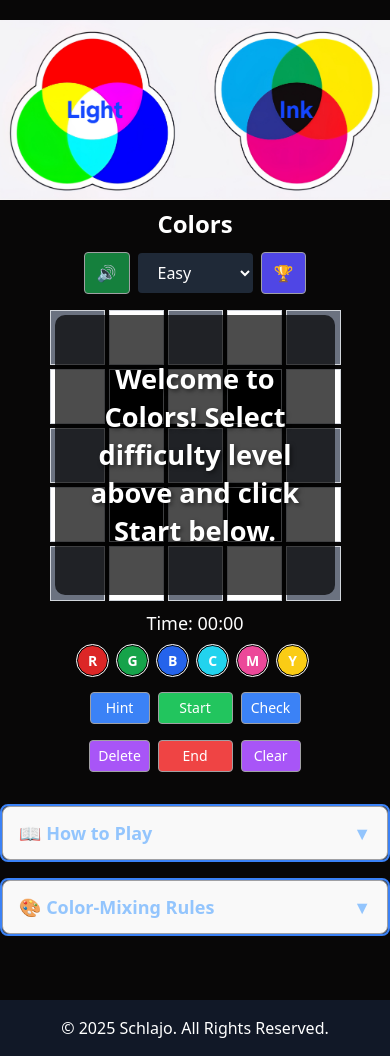
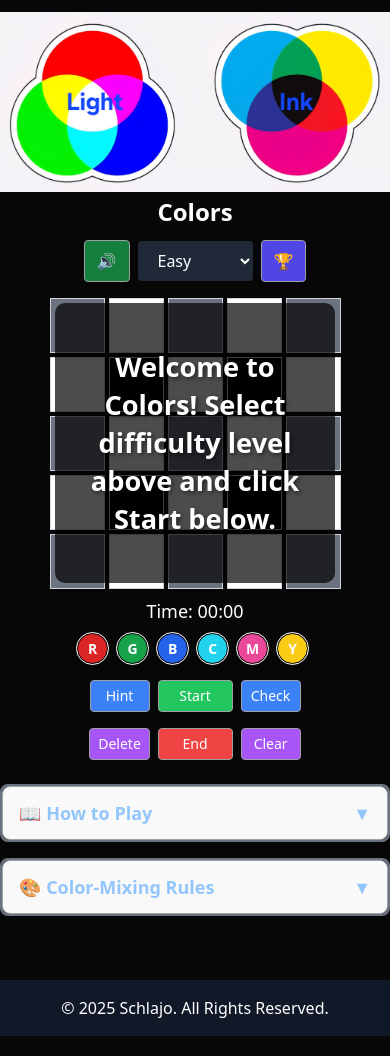
Before and after one commit to schlajo/colors-game, a React (Vite) app: page / in a window 390 px wide. Built offline with nearby package versions, Linux system fonts and the light colour scheme; no server answers.

Commit message:
May have made a very minor style change to make the How to Play button appear higher up on the start screen.

```diff
--- a/src/App.jsx
+++ b/src/App.jsx
@@ -998,11 +998,11 @@ const App = () => {
 
         {/* Center: Game Board and Controls */}
         <div className="flex flex-col items-center flex-1 lg:flex-none lg:w-[40%] lg:relative order-first lg:order-none">
-          <div className="flex justify-center mb-2 mt-5">
+          <div className="flex justify-center mb-1 mt-3 sm:mb-2 sm:mt-5">
             <img
               src={Venns}
               alt="Color Venn Diagrams"
-              className="max-w-[76] h-auto mx-auto"
+              className="max-w-[55] sm:max-w-[76] h-auto mx-auto"
             />
           </div>
           <h1 className="text-2xl font-bold mb-3">Colors</h1>
@@ -1237,12 +1237,12 @@ const App = () => {
         </div>
 
         {/* Mobile Collapsible Sections */}
-        <div className="lg:hidden w-full flex flex-col gap-4 mt-4 mb-8">
+        <div className="lg:hidden w-full flex flex-col gap-4 mt-2 mb-8">
           {/* How to Play Collapsible */}
-          <div className="bg-gray-700 rounded-lg overflow-hidden border-2 border-blue-500">
+          <div className="bg-gray-600 rounded-lg overflow-hidden border-2 border-gray-500">
             <button
               onClick={() => setShowHowToPlay(!showHowToPlay)}
-              className="w-full px-4 py-3 flex justify-between items-center text-blue-300 font-bold text-lg hover:bg-gray-600 transition-colors"
+              className="w-full px-4 py-3 flex justify-between items-center text-blue-300 font-bold text-lg hover:bg-gray-500 transition-colors"
             >
               <span>📖 How to Play</span>
               <span
@@ -1254,17 +1254,17 @@ const App = () => {
               </span>
             </button>
             {showHowToPlay && (
-              <div className="p-4 border-t-2 border-blue-500 bg-gray-800">
+              <div className="p-4 border-t-2 border-gray-500 bg-gray-800">
                 <HowToPlayContent includeGameControls={true} />
               </div>
             )}
           </div>
 
           {/* Color-Mixing Rules Collapsible */}
-          <div className="bg-gray-700 rounded-lg overflow-hidden border-2 border-blue-500">
+          <div className="bg-gray-600 rounded-lg overflow-hidden border-2 border-gray-500">
             <button
               onClick={() => setShowColorRules(!showColorRules)}
-              className="w-full px-4 py-3 flex justify-between items-center text-blue-300 font-bold text-lg hover:bg-gray-600 transition-colors"
+              className="w-full px-4 py-3 flex justify-between items-center text-blue-300 font-bold text-lg hover:bg-gray-500 transition-colors"
             >
               <span>🎨 Color-Mixing Rules</span>
               <span
@@ -1276,7 +1276,7 @@ const App = () => {
               </span>
             </button>
             {showColorRules && (
-              <div className="p-4 border-t-2 border-blue-500 bg-gray-800">
+              <div className="p-4 border-t-2 border-gray-500 bg-gray-800">
                 <ColorMixingRules difficulty={difficulty} />
               </div>
             )}
```
